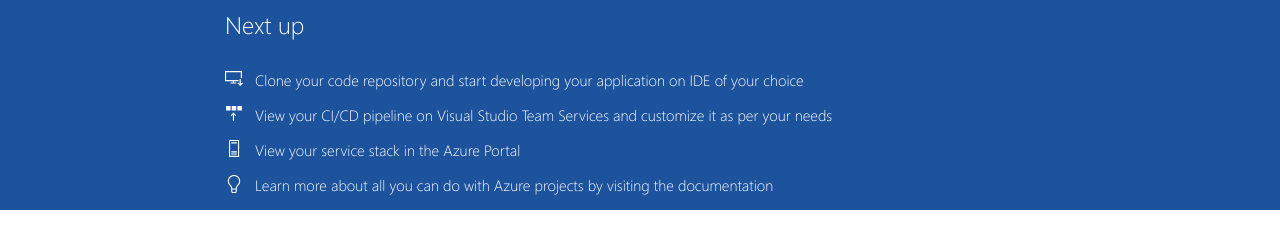
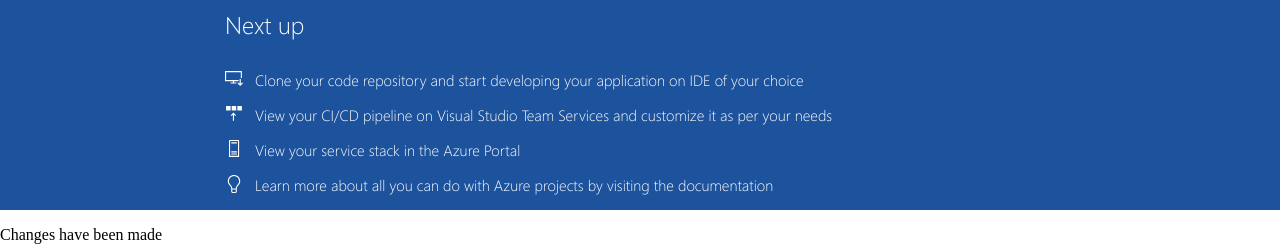
Before and after one commit to pranjal-jazz/Edureka_Assignment2, a plain HTML site: page index.html in a window 1280 px wide. Shown: the part 590-834 px from the top of the page. Before the commit the page ends 800 px from the top, so only its background shows below. Drawn offline with Linux system fonts and the light colour scheme.

Commit message:
Branch2 commit

```diff
--- a/index.html
+++ b/index.html
@@ -1,4 +1,4 @@
- <!Doctype html>
+		 <!Doctype html>
 <html>
 
 <head>
@@ -53,6 +53,7 @@
             </div>
         </div>
     </div>
+<p>Changes have been made</p>
 </body>
 
 </html>
```
